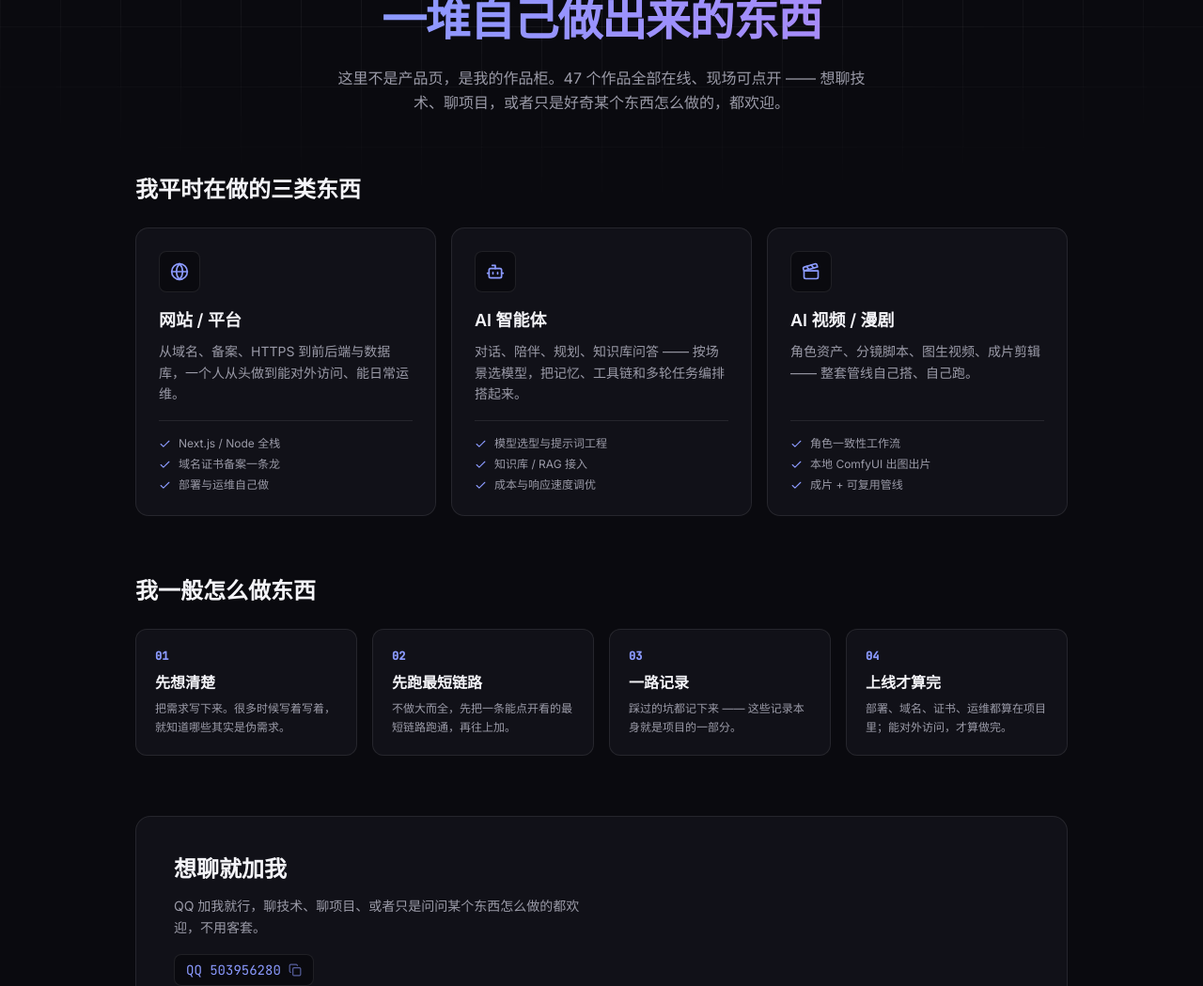
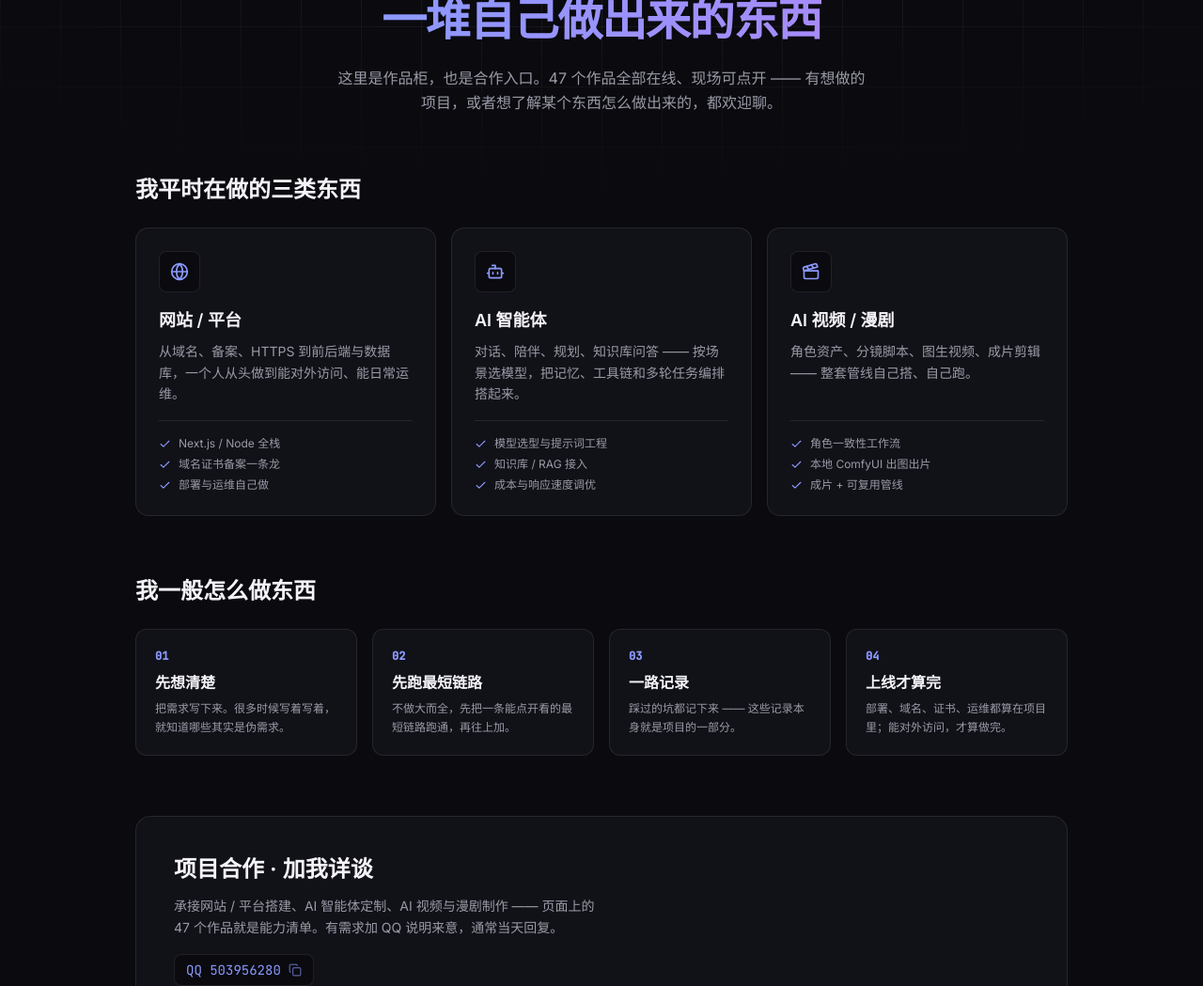
Before and after one commit to oraguinal9/aizaowu, a Next.js app: page /work-with-me in a window 1280 px wide. Shown: the part 292-1341 px from the top of the page at 94% size. Built offline with nearby package versions, Linux system fonts and the light colour scheme; no server answers.

Commit message:
feat: 联系区改为商业承接入口（项目合作文案，work-with-me + 首页）

```diff
--- a/src/app/page.tsx
+++ b/src/app/page.tsx
@@ -356,7 +356,7 @@ export default async function HomePage() {
                 想聊点什么？
               </h2>
               <p className="mx-auto mt-3 max-w-lg text-sm leading-relaxed text-muted">
-                这里是我自己一个个做出来又上线的东西。如果你也在折腾类似的事，或者好奇哪个项目是怎么做的 —— 加 QQ 聊聊，不谈生意也行。
+                这里是我自己一个个做出来又上线的东西。有想做的项目、想定制类似的东西，或者好奇某个作品是怎么做的 —— 加 QQ 聊聊。
               </p>
               <div className="mt-7 flex flex-wrap items-center justify-center gap-3">
                 <Link
--- a/src/app/work-with-me/page.tsx
+++ b/src/app/work-with-me/page.tsx
@@ -8,7 +8,7 @@ import { APP_URL } from "@/lib/constants";
 
 export const metadata: Metadata = {
   title: "聊聊 · 我怎么做东西",
-  description: "一个个人作品展示站：智能体、网站与平台、AI 视频三条线，47 个作品全部在线可点开。想聊技术、聊项目，加 QQ 就好。",
+  description: "一个人做站、做智能体、做 AI 视频，47 个作品全部在线可点开。支持项目定制与合作开发，加 QQ 详谈。",
   alternates: { canonical: `${APP_URL}/work-with-me` },
 };
 
@@ -58,7 +58,7 @@ export default function WorkWithMePage() {
           <span className="text-gradient">一堆自己做出来的东西</span>
         </h1>
         <p className="mx-auto mt-5 max-w-xl text-base leading-relaxed text-muted">
-          这里不是产品页，是我的作品柜。47 个作品全部在线、现场可点开 —— 想聊技术、聊项目，或者只是好奇某个东西怎么做的，都欢迎。
+          这里是作品柜，也是合作入口。47 个作品全部在线、现场可点开 —— 有想做的项目，或者想了解某个东西怎么做出来的，都欢迎聊。
         </p>
       </section>
 
@@ -109,9 +109,9 @@ export default function WorkWithMePage() {
         <section className="mt-16 overflow-hidden rounded-2xl border border-border bg-surface">
           <div className="p-8 sm:p-10">
             <div className="max-w-xl">
-              <h2 className="font-display text-2xl font-bold text-foreground">想聊就加我</h2>
+              <h2 className="font-display text-2xl font-bold text-foreground">项目合作 · 加我详谈</h2>
               <p className="mt-3 max-w-md text-sm leading-relaxed text-muted">
-                QQ 加我就行，聊技术、聊项目、或者只是问问某个东西怎么做的都欢迎，不用客套。
+                承接网站 / 平台搭建、AI 智能体定制、AI 视频与漫剧制作 —— 页面上的 47 个作品就是能力清单。有需求加 QQ 说明来意，通常当天回复。
               </p>
               <div className="mt-4 flex flex-wrap items-center gap-3">
                 <QqCopy />
```
